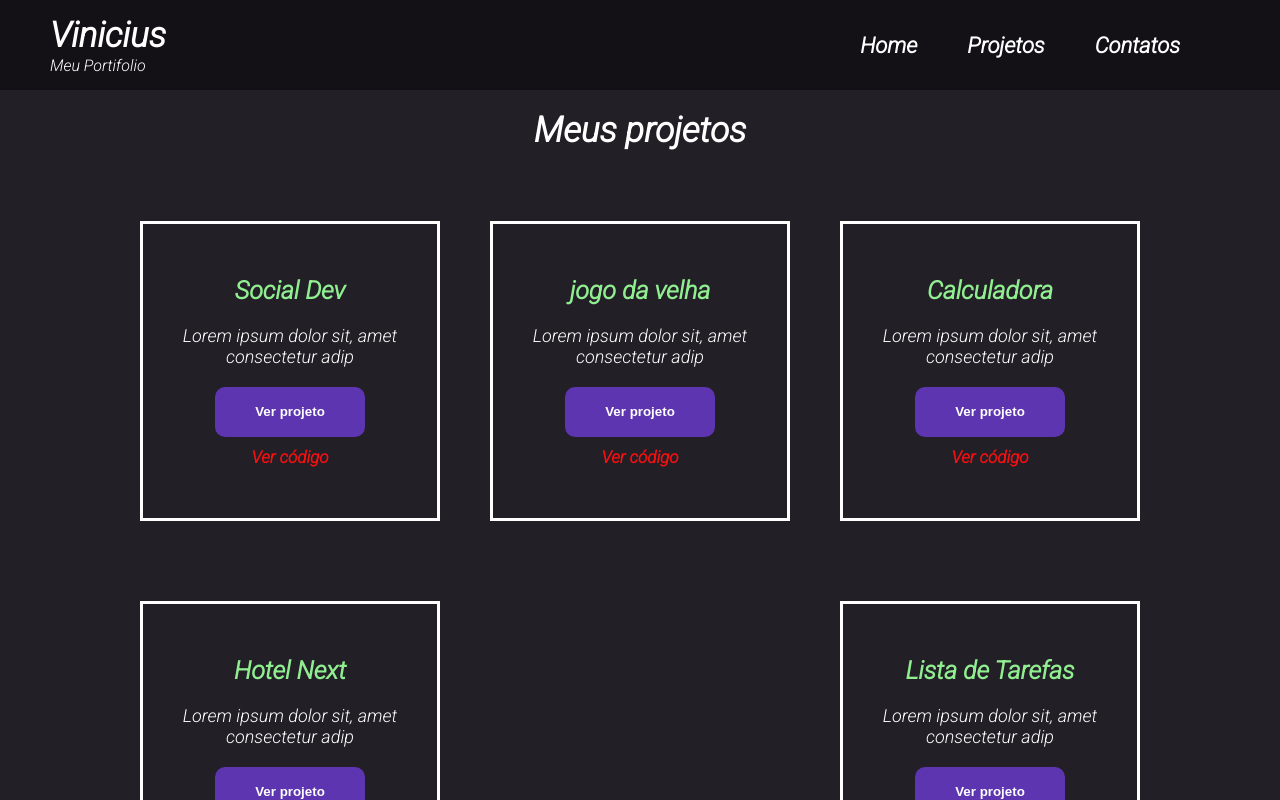
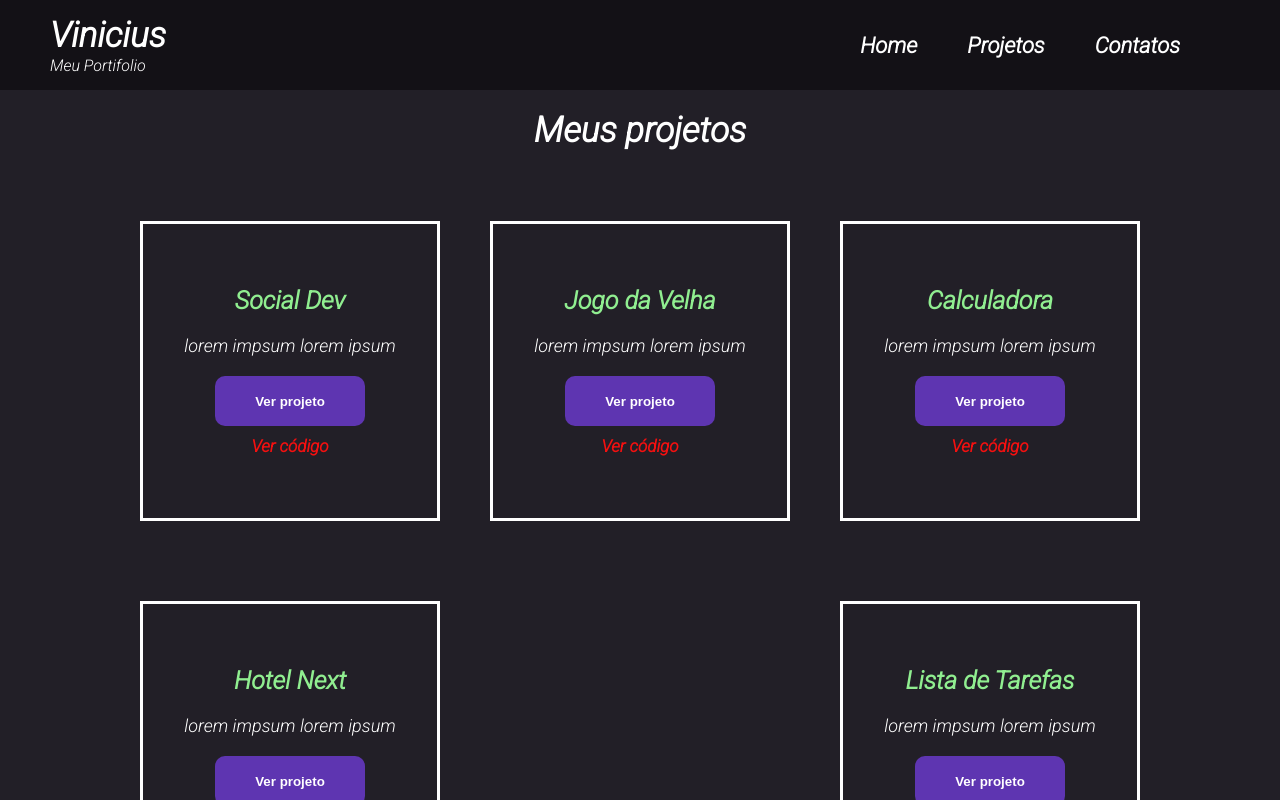
Before and after one commit to viniciusgasparino/Portifolio, a Next.js app: page /Projetos in a window 1280 px wide. Shown: the top 800 px of the page. Built offline with nearby package versions, Linux system fonts and the light colour scheme.

Commit message:
Criado component Card

```diff
--- a/pages/Projetos.jsx
+++ b/pages/Projetos.jsx
@@ -1,7 +1,15 @@
 import styled from "styled-components"
-import Button from "../src/components/button/Button"
 import Header from "../src/components/header/Header"
 import Footer from "../src/components/footer/Footer"
+import Card from "../src/components/card/Card"
+
+const StyledTitulo = styled.h2`
+  color: white;
+  font-size: 35px;
+  text-align: center;
+  margin-top: 20px;
+  margin-bottom: 50px;
+`
 
 const StyledCenter = styled.div`
     max-width: 1000px;
@@ -15,7 +23,6 @@ const StyledContainer = styled.div`
   min-height: 800px;
   padding: 20px 0;
 
-
   @media (max-width:700px){
     flex-direction: column;
     align-items:center;
@@ -24,45 +31,6 @@ const StyledContainer = styled.div`
     margin-bottom: 30px;
   }
 `
-const StyledCard = styled.div`
-  flex-direction: column;
-  display: flex;
-  align-items: center;
-  justify-content: center;
-  height: 300px;
-  margin-bottom: 20px;
-  width: 300px;
-  gap: 10px;
-  border: 3px solid white;
-  padding: 0 30px;
-`
-
-const StyledTitulo = styled.h2`
-  color: white;
-  font-size: 35px;
-  text-align: center;
-  margin-top: 20px;
-  margin-bottom: 50px;
-`
-
-const StyledH3 = styled.h3`
-  color: lightgreen;
-  font-size: 25px;
-`
-
-const StyledText = styled.p`
-  color: white;
-  font-size: 18px;
-  margin: 10px 0;
-  text-align: center;
-`
-
-const StyledLink = styled.a`
-  color: #f41010;
-  text-decoration: none;
-  font-size: 17px;
-  font-weight: bold;
-`
 
 function Projetos(){
   return(
@@ -70,58 +38,38 @@ function Projetos(){
       <Header />
       <StyledTitulo>Meus projetos</StyledTitulo>
       <StyledCenter>
-      <StyledContainer>
-        <StyledCard>
-          <StyledH3>Social Dev</StyledH3>
-          <StyledText>Lorem ipsum dolor sit, amet consectetur adip</StyledText>
-          <a
-            target="_black"
-            href="https://vercel.com/viniciusgasparino/social-dev">
-            <Button text="Ver projeto"/>
-          </a>
-          <StyledLink href="#">Ver código</StyledLink>
-        </StyledCard>
-        <StyledCard>
-        <StyledH3>jogo da velha</StyledH3>
-          <StyledText>Lorem ipsum dolor sit, amet consectetur adip</StyledText>
-          <a
-            target="_black"
-            href="https://react-jogo-da-velha-flame.vercel.app/">
-            <Button text="Ver projeto"/>
-          </a>
-          <StyledLink href="#">Ver código</StyledLink>
-        </StyledCard>
-        <StyledCard>
-        <StyledH3>Calculadora</StyledH3>
-          <StyledText>Lorem ipsum dolor sit, amet consectetur adip</StyledText>
-          <a
-            target="_black"
-            href="https://calculadora-one-puce.vercel.app/">
-            <Button text="Ver projeto"/>
-          </a>
-          <StyledLink href="#">Ver código</StyledLink>
-        </StyledCard>
-        <StyledCard>
-        <StyledH3>Hotel Next</StyledH3>
-          <StyledText>Lorem ipsum dolor sit, amet consectetur adip</StyledText>
-          <a
-            target="_black"
-            href="https://hotelnext.vercel.app/">
-            <Button text="Ver projeto"/>
-          </a>
-          <StyledLink href="#">Ver código</StyledLink>
-        </StyledCard>
-        <StyledCard>
-        <StyledH3>Lista de Tarefas</StyledH3>
-          <StyledText>Lorem ipsum dolor sit, amet consectetur adip</StyledText>
-          <a
-            target="_black"
-            href="https://todolist-flame-seven.vercel.app/">
-            <Button text="Ver projeto"/>
-          </a>
-          <StyledLink href="#">Ver código</StyledLink>
-        </StyledCard>
-      </StyledContainer>~
+        <StyledContainer>
+          <Card
+            projeto = "Social Dev"
+            descricao = "lorem impsum lorem ipsum"
+            site = "http://localhost:3000/Projetos"
+            codigo= "#"
+          />
+          <Card
+            projeto = "Jogo da Velha"
+            descricao = "lorem impsum lorem ipsum"
+            site = "www.google.com"
+            codigo= "#"
+          />
+          <Card
+            projeto = "Calculadora"
+            descricao = "lorem impsum lorem ipsum"
+            site = "www.google.com"
+            codigo= "#"
+          />
+          <Card
+            projeto = "Hotel Next"
+            descricao = "lorem impsum lorem ipsum"
+            site = "www.google.com"
+            codigo= "#"
+          />
+          <Card
+            projeto = "Lista de Tarefas"
+            descricao = "lorem impsum lorem ipsum"
+            site = "www.google.com"
+            codigo= "#"
+          />
+        </StyledContainer>
       </StyledCenter>
       <Footer/>
     </>
--- a/pages/index.jsx
+++ b/pages/index.jsx
@@ -1,7 +1,6 @@
 import Header from "../src/components/header/Header"
 import Section from "../src/components/section/Section"
 import Footer from "../src/components/footer/Footer"
-
 
 
 
--- /dev/null
+++ b/src/components/card/Card.jsx
@@ -0,0 +1,56 @@
+import styled from "styled-components"
+import Button from "../button/Button"
+
+
+const StyledCard = styled.div`
+  flex-direction: column;
+  display: flex;
+  align-items: center;
+  justify-content: center;
+  height: 300px;
+  margin-bottom: 20px;
+  width: 300px;
+  gap: 10px;
+  border: 3px solid white;
+  padding: 0 30px;
+`
+
+const StyledH3 = styled.h3`
+  color: lightgreen;
+  font-size: 25px;
+`
+
+const StyledText = styled.p`
+  color: white;
+  font-size: 18px;
+  margin: 10px 0;
+  text-align: center;
+`
+
+const StyledLink = styled.a`
+  color: #f41010;
+  text-decoration: none;
+  font-size: 17px;
+  font-weight: bold;
+`
+
+
+function Card({projeto,descricao,site,codigo}){
+  return(
+    <>
+      <StyledCard>
+        <StyledH3>{projeto}</StyledH3>
+        <StyledText>{descricao}</StyledText>
+        <a
+          target="_black"
+          href={site}>
+          <Button text="Ver projeto"/>
+        </a>
+        <StyledLink href={codigo}>Ver código</StyledLink>
+      </StyledCard>
+    </>
+  )
+}
+
+
+export default Card
```
Also changed, not shown: pages/Contatos.jsx (+9 -7 lines).
